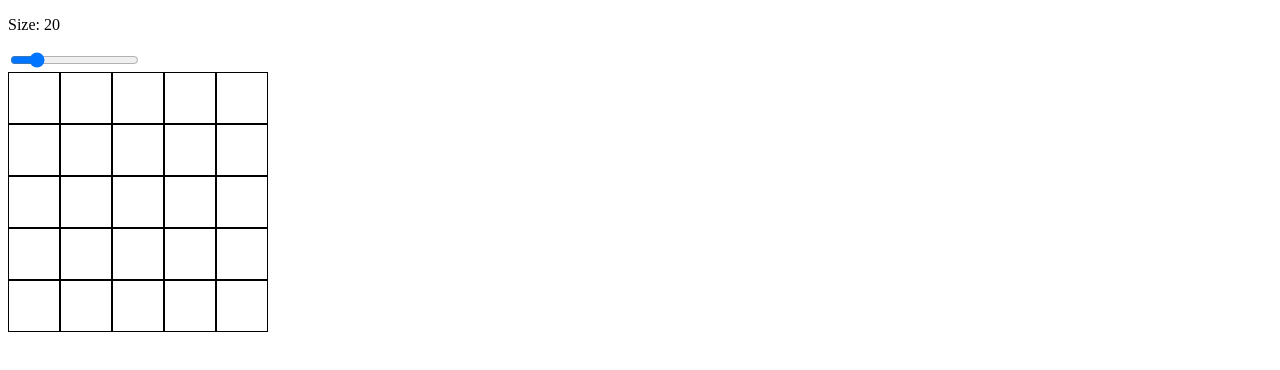
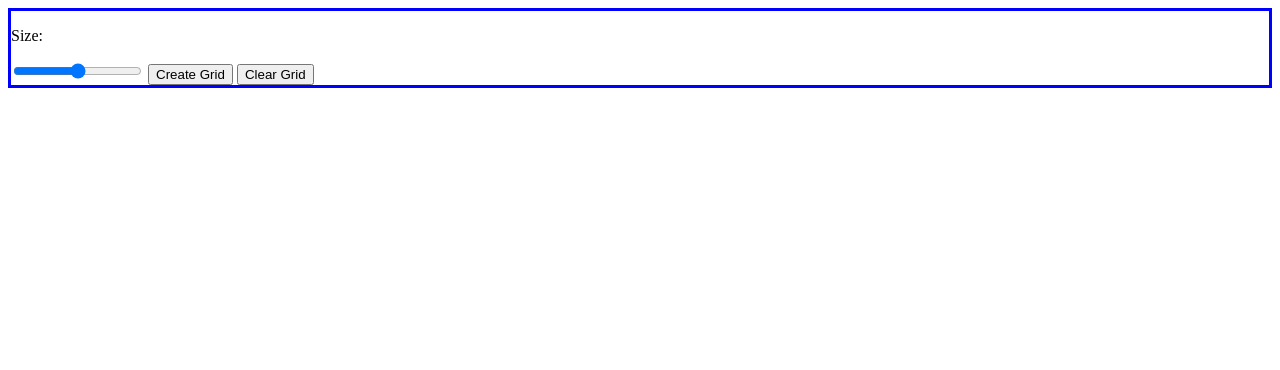
Before and after one commit to JohnnyBEdge/sketch, a plain HTML site: page index.html in a window 1280 px wide. Drawn offline with Linux system fonts and the light colour scheme.

Commit message:
created clear grid button and create grid button

```diff
--- a/index.html
+++ b/index.html
@@ -10,8 +10,11 @@
     <div class="container">
       <div class = "gridSize">
           <p>Size: <span id="gridSize"></span></p>
-        <input type="range" min = '4' max = '100' value = '20' class="slider" id="rangeBar">
+          <input type="range" min = '4' max = '20' class="slider" id="rangeBar">
+          <span> <input type="button" Value  = "Create Grid" onclick = "createGrid(2)"</input></span>
+          <span> <input type="button" Value  = "Clear Grid" onclick = "clearGrid()"</input></span>
       </div>
+
 
       <div class="gameboard" id="gameCells">
 
--- a/jscript.js
+++ b/jscript.js
@@ -1,49 +1,17 @@
-// function divCreate(){
-//     var newDiv = document.createElement('div');
-//     newDiv.className= 'gameCell';
-//     newDiv.id = 'cell';
-//     newDiv.textContent = "testing 1 2 3";
-//     //newDiv.setAttribute('onmouseenter', blackOut);
+// var slider = document.getElementById("rangeBar");
+// var output = document.getElementById("gridSize");
 
-//     var newContent =document.getElementById('gameCells');
-//     newContent.appendChild(newDiv);
-// }
+// output.innerHTML = slider.value;
+// console.log(slider.value)
 
-// var gridSize = 16;
-// for (i = 0; i < gridSize; i++){
-//     divCreate();
-// }
+// // var slideVal = slider.value;
 
-// document.getElementsByClassName('.gameCell').onmouseover = function() {blackOut()};
+// slider.oninput = function() {
+//   output.innerHTML = this.value;
+//   };
 
-// function blackOut(){
-//     // var cell = document.getElementsByClassName('gameCell');
-//     // cell.style.backgroundColor = 'black'
-//     console.log('test')
-//}
 
-// function divCreate(numDivs){
-
-//     for(i = 0; i < numDivs; i++){
-//         for (j = 0; j < numDivs; j++){
-//             var gridSquare = document.createElement('div');
-//             gridSquare.className = 'gridSquare';
-//             var apply = document.getElementById('gameCells');
-//             apply.appendChild(gridSquare);
-//         }
-//       }
-//     }
-// divCreate(6);
-
-var slider = document.getElementById("rangeBar");
-var output = document.getElementById("gridSize");
-
-output.innerHTML = slider.value;
-
-slider.oninput = function() {
-  output.innerHTML = this.value;
-};
-
+//creates grid
 
 function createGrid(val){
 
@@ -62,4 +30,9 @@ for (var i = 0; i < val; i++){
     apply.appendChild(row);
     }
 }
-createGrid(5);
+
+//clears grid
+function clearGrid(){
+
+    location.reload()
+}
--- a/style.css
+++ b/style.css
@@ -3,13 +3,12 @@ html{
     padding: 0;
 }
 
-/* .gameboard{
-    display: inline-grid;
-    grid-template-columns: repeat(4, 1fr);
+ .container{
+    margin: 0 auto;
     border: blue solid 3px;
 }
 
-.container{
+/* .container{
     display: grid;
     width: 100%;
     justify-content: center;
@@ -18,7 +17,7 @@ html{
     border: solid 2px black;
     width: 100px;
     height: 100px;
-} */
+}  */
 
 .row{
     display: inline-block;
```
